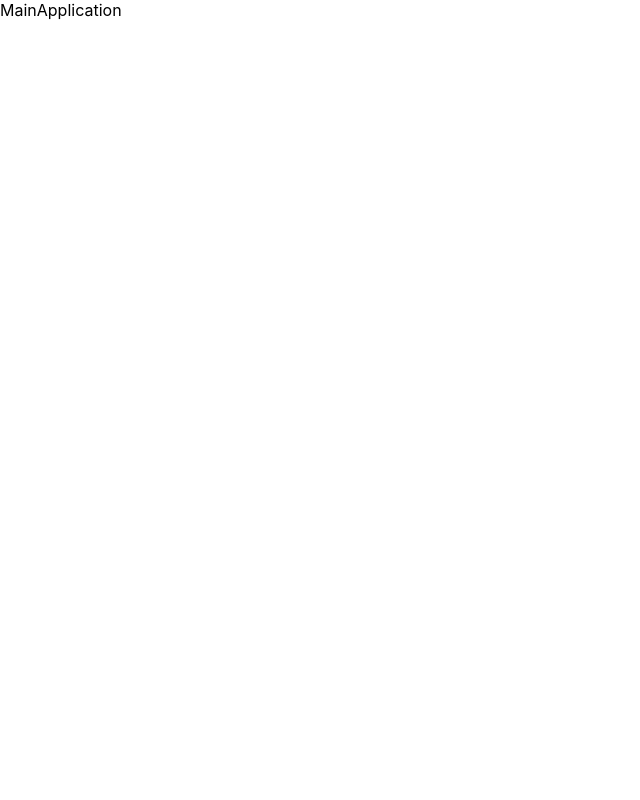
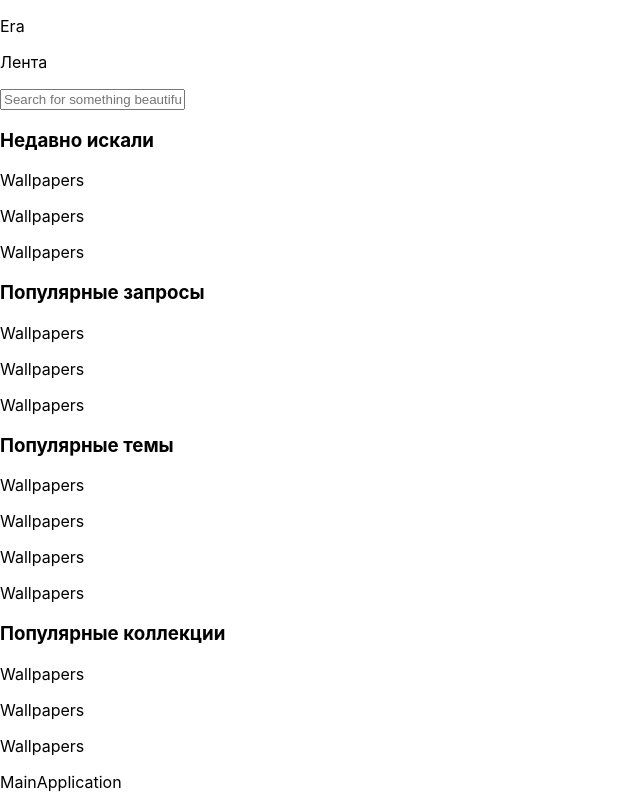
Before and after one commit to Interplar-Creative-Studio/era-frontend, a React (Create React App) app: page / in a window 1280 px wide. Shown: the whole page, without its empty margins (0-640 px from the left). Built offline with nearby package versions, Linux system fonts and the light colour scheme.

Commit message:
Добавлен Header.js. Разбитый на 2 компонета, так же добавлено лого и поиск

```diff
--- /dev/null
+++ b/src/MainAppication/Header/Header.js
@@ -0,0 +1,12 @@
+import React from "react";
+import {HeaderMainMenu} from "./HeaderMainMenu/HeaderMainMenu";
+import {HeaderSubMenu} from "./HeaderSubMenu/HeaderSubMenu";
+
+export const Header = (props) => {
+    return(
+        <div>
+            <HeaderMainMenu/>
+            <HeaderSubMenu/>
+        </div>
+    );
+};
--- /dev/null
+++ b/src/MainAppication/Header/HeaderMainMenu/HeaderMainMenu.js
@@ -0,0 +1,17 @@
+import React from "react";
+import {Search} from "./Search/Search";
+
+export const HeaderMainMenu = () => {
+    //TODO:: выяснить куда ведет тег <a>
+    return(
+        <div className="menu__first-block">
+            <a className="menu__first-block__logo">
+                <p>Era</p>
+            </a>
+            <div className="menu__first-block__description">
+                <p>Лента</p>
+            </div>
+            <Search/>
+        </div>
+    );
+};
--- /dev/null
+++ b/src/MainAppication/Header/HeaderMainMenu/Search/Search.js
@@ -0,0 +1,20 @@
+import React from "react";
+import {Tags} from "../Tags/Tags";
+
+export const Search = (props) => {
+    let titlesAndTags = {
+        ['Недавно искали']: {tags: ['Wallpapers', 'Wallpapers', 'Wallpapers']},
+        ['Популярные запросы']: {tags: ['Wallpapers', 'Wallpapers', 'Wallpapers']},
+        ['Популярные темы']: {tags: ['Wallpapers', 'Wallpapers', 'Wallpapers', 'Wallpapers']},
+        ['Популярные коллекции']: {tags: ['Wallpapers', 'Wallpapers', 'Wallpapers']},
+    };
+
+    return (
+        <div className="menu__first-block__search-box" id="inputActive">
+            <input id="inputActivator" type="text" placeholder="Search for something beautiful"/>
+            <div className="menu__first-block__search-box__short" id="helperActive">
+                {Object.keys(titlesAndTags).map((key, i) => <Tags title={key} tags={titlesAndTags[key].tags} key={i}/>)}
+            </div>
+        </div>
+    );
+};
--- /dev/null
+++ b/src/MainAppication/Header/HeaderMainMenu/Tags/TagElem/TagElem.js
@@ -0,0 +1,5 @@
+import React from "react";
+
+export const TagElem = (props) => {
+    return(<p>{props.tagElem}</p>);
+};
--- /dev/null
+++ b/src/MainAppication/Header/HeaderMainMenu/Tags/Tags.js
@@ -0,0 +1,13 @@
+import React from "react";
+import {TagElem} from "./TagElem/TagElem";
+
+export const Tags = (props) => {
+    return(
+        <div className="menu__first-block__search-box__short__unit">
+            <h3>{props.title}</h3>
+            <div className="menu__first-block__search-box__short__unit__tags">
+                {props.tags.map((tag, i) => <TagElem tagElem={tag} key={i}/>)}
+            </div>
+        </div>
+    );
+};
--- /dev/null
+++ b/src/MainAppication/Header/HeaderSubMenu/HeaderSubMenu.js
@@ -0,0 +1,9 @@
+import React from "react";
+
+export const HeaderSubMenu = (props) => {
+    return(
+        <div>
+
+        </div>
+    );
+};
--- a/src/MainAppication/MainApplication.js
+++ b/src/MainAppication/MainApplication.js
@@ -1,8 +1,10 @@
 import React from "react";
+import {Header} from "./Header/Header";
 
 export const MainApplication = (props) => {
     return(
         <div>
+            <Header/>
             MainApplication
         </div>
     );
```
Also changed, not shown: public/main.scss (added), src/MainAppication/Header/Header.module.css (added).
